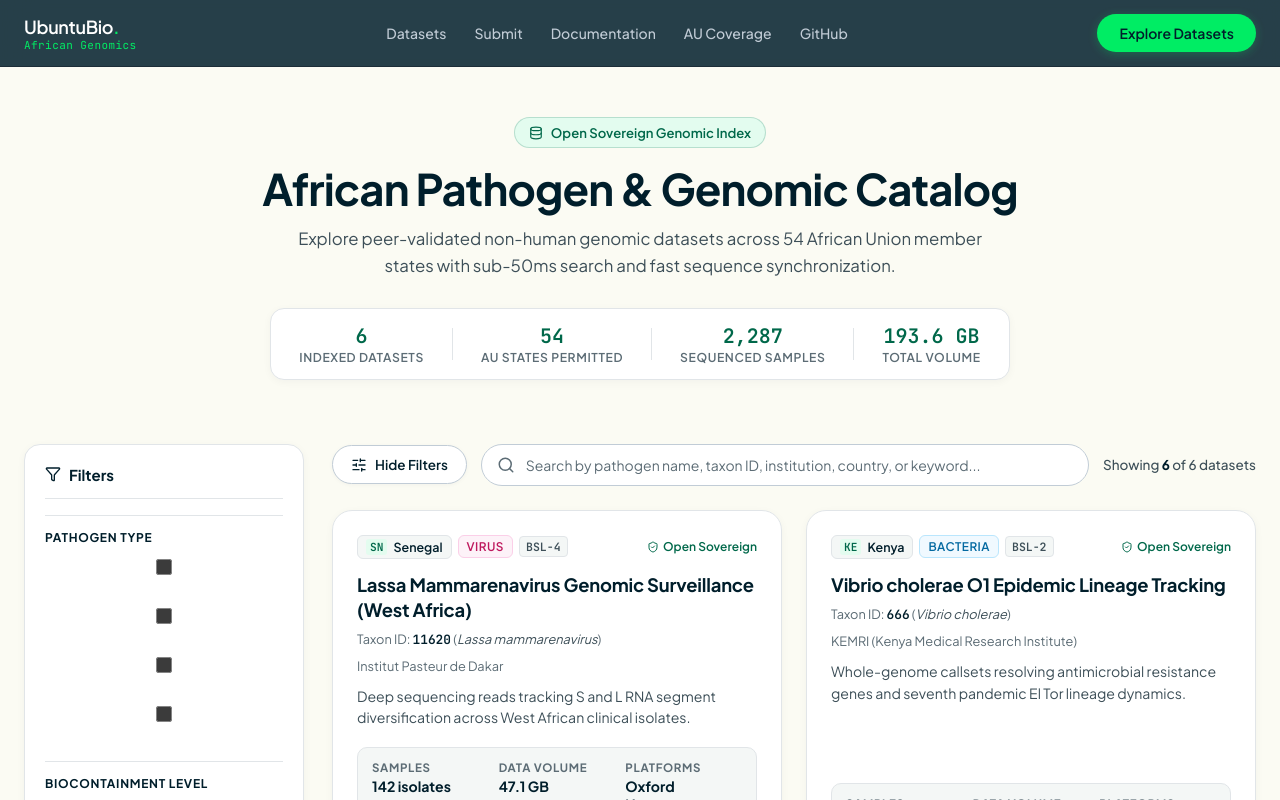
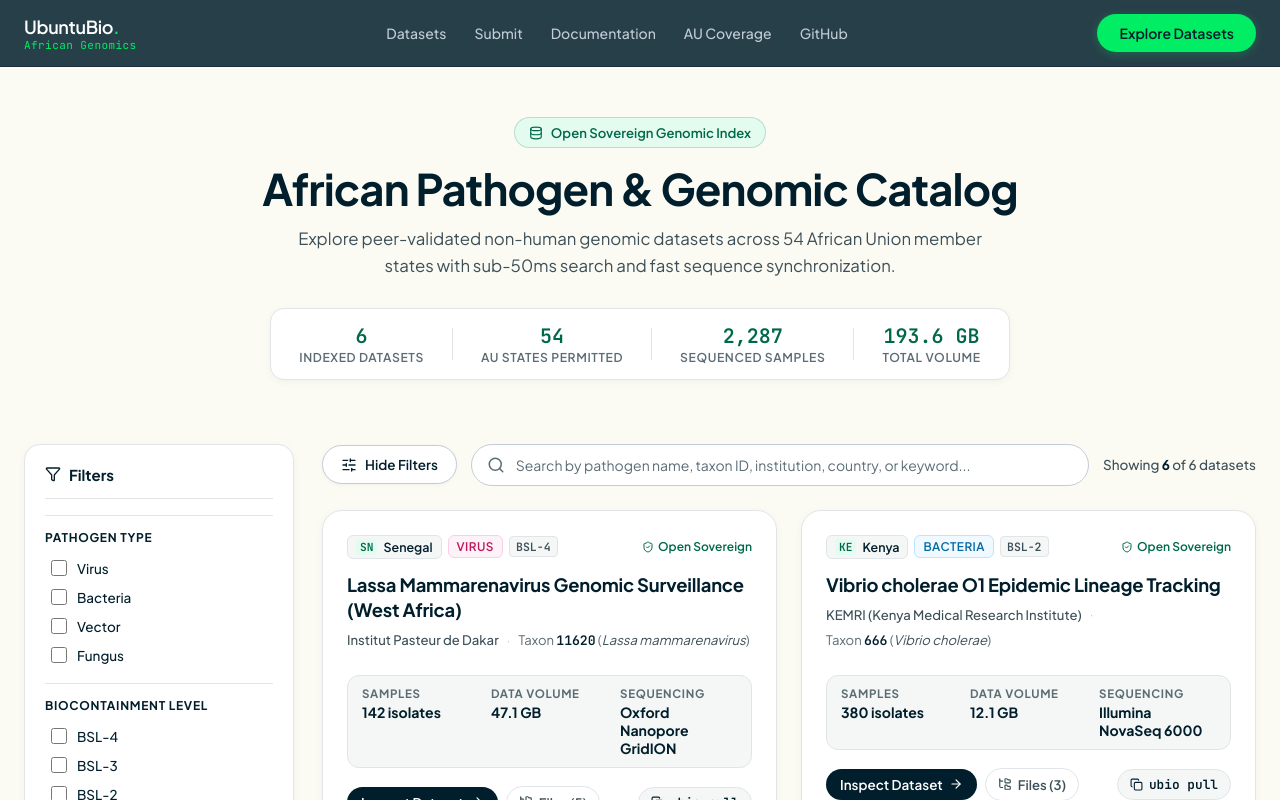
Before and after one commit to Sredeemer/ubuntu-bio-web, a Next.js app: page /datasets in a window 1280 px wide. Shown: the top 800 px of the page. Built offline with nearby package versions, Linux system fonts and the light colour scheme.

Commit message:
fix(catalog): fix filter checkbox display and remove unnecessary card descriptions

```diff
--- a/src/components/catalog/DatasetsCatalogPage.css
+++ b/src/components/catalog/DatasetsCatalogPage.css
@@ -110,13 +110,14 @@
 
 /* Sidebar Filter Panel */
 .ubio-catalog-sidebar {
-  width: 280px;
+  width: 270px;
   flex-shrink: 0;
   background: #ffffff;
   border: 1px solid var(--hairline-light, #e1e5e8);
   border-radius: 16px;
   padding: 20px;
   box-shadow: 0 2px 8px rgba(0, 30, 43, 0.04);
+  color-scheme: light;
   transition: width 0.25s ease, opacity 0.2s ease, padding 0.25s ease, margin 0.25s ease;
 }
 
@@ -133,7 +134,7 @@
 .sidebar-inner {
   display: flex;
   flex-direction: column;
-  width: 238px;
+  width: 100%;
 }
 
 .sidebar-header {
@@ -225,42 +226,50 @@
   color: var(--ink, #001e2b);
 }
 
-.filter-checkbox-list {
+.catalog-filter-list {
   display: flex;
   flex-direction: column;
-  gap: 4px;
+  gap: 2px;
 }
 
-.checkbox-label {
-  display: flex;
-  align-items: center;
-  gap: 10px;
-  font-size: 14px;
-  color: var(--ink, #001e2b);
-  cursor: pointer;
-  padding: 4px 0;
-  user-select: none;
-  transition: color 0.15s ease;
+.ubio-catalog-sidebar .catalog-filter-label {
+  display: flex !important;
+  flex-direction: row !important;
+  align-items: center !important;
+  gap: 10px !important;
+  font-size: 13.5px !important;
+  font-weight: 500 !important;
+  color: var(--ink, #001e2b) !important;
+  cursor: pointer !important;
+  padding: 5px 6px !important;
+  border-radius: 6px !important;
+  user-select: none !important;
+  transition: background-color 0.15s ease, color 0.15s ease !important;
 }
 
-.checkbox-label:hover {
-  color: var(--brand-green-dark, #00684a);
+.ubio-catalog-sidebar .catalog-filter-label:hover {
+  background-color: var(--surface-light-soft, #f4f7f6) !important;
+  color: var(--brand-green-dark, #00684a) !important;
 }
 
-.standard-checkbox {
-  width: 16px;
-  height: 16px;
-  accent-color: var(--brand-green-dark, #00684a);
-  cursor: pointer;
-  border-radius: 4px;
-  flex-shrink: 0;
+.ubio-catalog-sidebar .catalog-filter-checkbox {
+  appearance: auto;
+  color-scheme: light !important;
+  width: 16px !important;
+  height: 16px !important;
+  accent-color: var(--brand-green-dark, #00684a) !important;
+  cursor: pointer !important;
+  border-radius: 4px !important;
+  flex-shrink: 0 !important;
+  margin: 0 !important;
 }
 
-.checkbox-text {
-  display: inline-flex;
-  align-items: center;
-  gap: 6px;
-  font-size: 13.5px;
+.ubio-catalog-sidebar .catalog-filter-text {
+  display: inline-flex !important;
+  align-items: center !important;
+  gap: 7px !important;
+  font-size: 13.5px !important;
+  color: var(--ink, #001e2b) !important;
 }
 
 .country-filter-input {
@@ -273,6 +282,7 @@
   color: var(--ink, #001e2b);
   margin-bottom: 8px;
   font-family: inherit;
+  color-scheme: light;
 }
 
 .country-filter-input:focus {
@@ -285,8 +295,9 @@
   overflow-y: auto;
   display: flex;
   flex-direction: column;
-  gap: 3px;
+  gap: 2px;
   padding-right: 4px;
+  color-scheme: light;
 }
 
 .country-code-chip {
@@ -574,11 +585,16 @@
 .dataset-card-meta {
   display: flex;
   align-items: center;
-  gap: 10px;
+  gap: 8px;
   margin-bottom: 12px;
-  font-size: 0.8rem;
+  font-size: 0.82rem;
   color: var(--ink-muted, #5c6c75);
   flex-wrap: wrap;
+}
+
+.meta-sep {
+  color: var(--hairline-light-strong, #c1ccd6);
+  font-size: 0.8rem;
 }
 
 .taxon-tag strong {
@@ -592,26 +608,20 @@
 }
 
 .institution-tag {
-  color: var(--ink-muted, #5c6c75);
-}
-
-.dataset-card-desc {
-  font-size: 0.88rem;
-  line-height: 1.55;
   color: var(--ink-secondary, #3d4f58);
-  margin-bottom: 18px;
+  font-weight: 500;
 }
 
 /* Card Stats */
 .dataset-card-stats {
   display: grid;
   grid-template-columns: repeat(3, 1fr);
-  gap: 10px;
+  gap: 12px;
   background: var(--surface-light-soft, #f4f7f6);
   border: 1px solid var(--hairline-light, #e1e5e8);
-  border-radius: 10px;
-  padding: 12px 14px;
-  margin-top: auto;
+  border-radius: 12px;
+  padding: 10px 14px;
+  margin-top: 14px;
   margin-bottom: 18px;
 }
 
--- a/src/components/catalog/DatasetsCatalogPage.tsx
+++ b/src/components/catalog/DatasetsCatalogPage.tsx
@@ -189,11 +189,11 @@ export function DatasetsCatalogPage() {
             {/* Pathogen Type Section */}
             <div className="filter-section">
               <h3 className="filter-section-title">Pathogen Type</h3>
-              <div className="filter-checkbox-list">
+              <div className="catalog-filter-list">
                 {["Virus", "Bacteria", "Vector", "Fungus"].map((type) => (
                   <label
                     key={type}
-                    className="checkbox-label"
+                    className="catalog-filter-label"
                     htmlFor={`filter-type-${type}`}
                   >
                     <input
@@ -202,9 +202,9 @@ export function DatasetsCatalogPage() {
                       name={`filter-type-${type}`}
                       checked={selectedTypes.includes(type)}
                       onChange={() => toggleType(type)}
-                      className="standard-checkbox"
+                      className="catalog-filter-checkbox"
                     />
-                    <span className="checkbox-text">{type}</span>
+                    <span className="catalog-filter-text">{type}</span>
                   </label>
                 ))}
               </div>
@@ -213,11 +213,11 @@ export function DatasetsCatalogPage() {
             {/* Biocontainment Level Section */}
             <div className="filter-section">
               <h3 className="filter-section-title">Biocontainment Level</h3>
-              <div className="filter-checkbox-list">
+              <div className="catalog-filter-list">
                 {["BSL-4", "BSL-3", "BSL-2", "BSL-1"].map((bsl) => (
                   <label
                     key={bsl}
-                    className="checkbox-label"
+                    className="catalog-filter-label"
                     htmlFor={`filter-bsl-${bsl}`}
                   >
                     <input
@@ -226,9 +226,9 @@ export function DatasetsCatalogPage() {
                       name={`filter-bsl-${bsl}`}
                       checked={selectedBSLs.includes(bsl)}
                       onChange={() => toggleBSL(bsl)}
-                      className="standard-checkbox"
+                      className="catalog-filter-checkbox"
                     />
-                    <span className="checkbox-text">{bsl}</span>
+                    <span className="catalog-filter-text">{bsl}</span>
                   </label>
                 ))}
               </div>
@@ -260,7 +260,7 @@ export function DatasetsCatalogPage() {
                 {visibleCountries.map((c) => (
                   <label
                     key={c.code}
-                    className="checkbox-label"
+                    className="catalog-filter-label"
                     htmlFor={`filter-country-${c.code}`}
                   >
                     <input
@@ -269,9 +269,9 @@ export function DatasetsCatalogPage() {
                       name={`filter-country-${c.code}`}
                       checked={selectedCountries.includes(c.code)}
                       onChange={() => toggleCountry(c.code)}
-                      className="standard-checkbox"
+                      className="catalog-filter-checkbox"
                     />
-                    <span className="checkbox-text">
+                    <span className="catalog-filter-text">
                       <span className="country-code-chip">{c.code}</span>
                       {c.name}
                     </span>
@@ -380,16 +380,15 @@ export function DatasetsCatalogPage() {
                     </h2>
 
                     <div className="dataset-card-meta">
-                      <span className="taxon-tag">
-                        Taxon ID: <strong>{dataset.taxonId}</strong> (
-                        <em>{dataset.taxonName}</em>)
-                      </span>
                       <span className="institution-tag">
                         {dataset.leadInstitution}
                       </span>
+                      <span className="meta-sep">·</span>
+                      <span className="taxon-tag">
+                        Taxon <strong>{dataset.taxonId}</strong> (
+                        <em>{dataset.taxonName}</em>)
+                      </span>
                     </div>
-
-                    <p className="dataset-card-desc">{dataset.description}</p>
 
                     <div className="dataset-card-stats">
                       <div className="stat">
@@ -403,9 +402,9 @@ export function DatasetsCatalogPage() {
                         <span className="stat-value">{sizeFormatted}</span>
                       </div>
                       <div className="stat">
-                        <span className="stat-label">Platforms</span>
+                        <span className="stat-label">Sequencing</span>
                         <span className="stat-value">
-                          {dataset.seqPlatforms.join(", ")}
+                          {dataset.seqPlatforms[0] || "Illumina"}
                         </span>
                       </div>
                     </div>
--- a/src/components/submit/SubmitDatasetPage.css
+++ b/src/components/submit/SubmitDatasetPage.css
@@ -320,7 +320,7 @@
   cursor: pointer;
 }
 
-.checkbox-label {
+.checkbox-card .checkbox-label {
   display: flex;
   flex-direction: column;
   gap: 4px;
```
